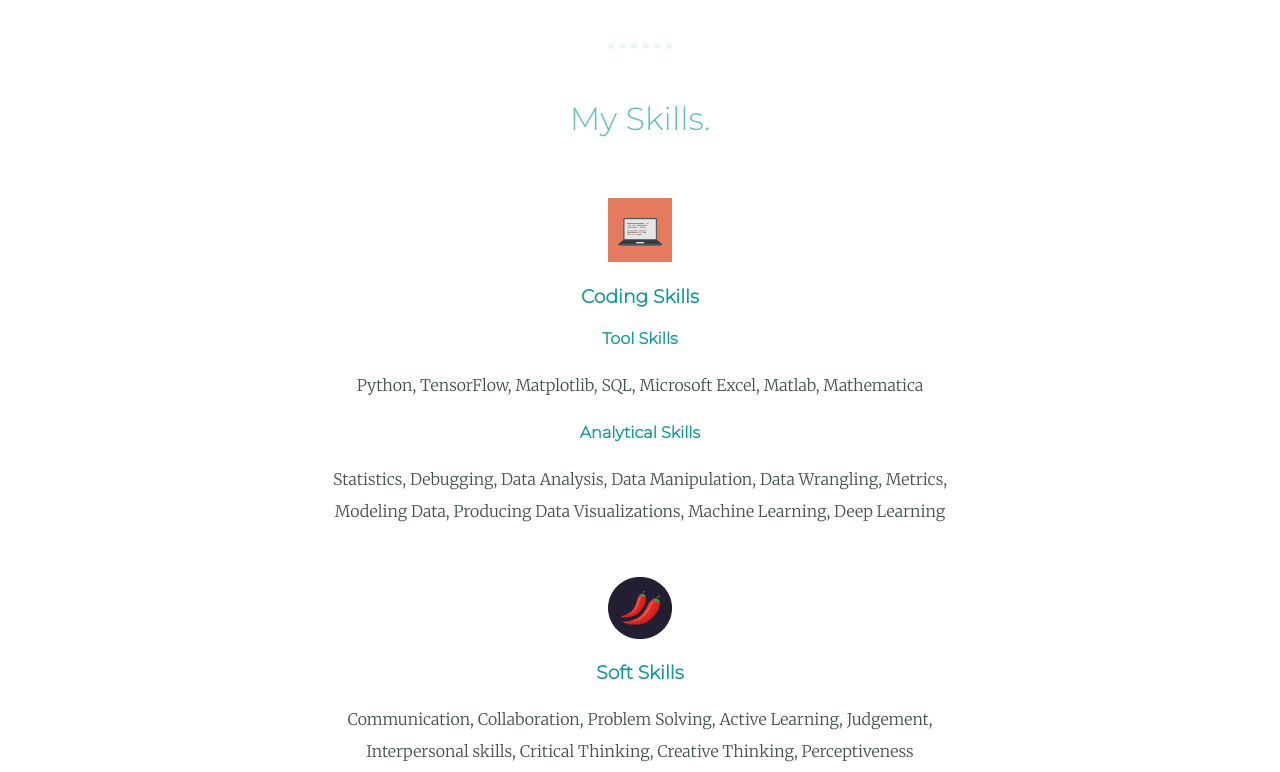
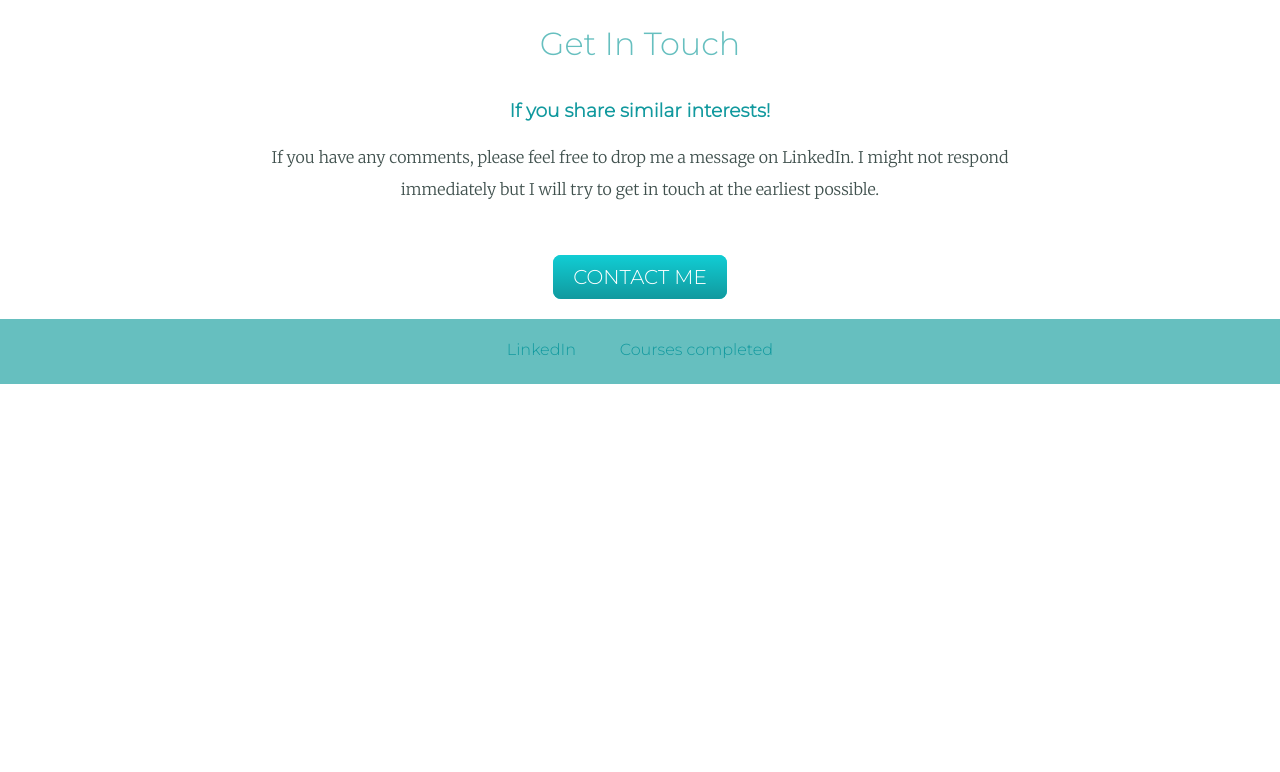
Before and after one commit to gudintak/cv-css, a plain HTML site: page index.html in a window 1280 px wide. Shown: the part 1268-2040 px from the top of the page. After the commit the page ends 1652 px from the top, so only its background shows below. Drawn offline with Linux system fonts and the light colour scheme.

Commit message:
Remove a lot of details

```diff
--- a/css/styles.css
+++ b/css/styles.css
@@ -50,11 +50,13 @@ color: #EAF6F6;
 
 .middle-container {
   margin: 100px 0;
+  margin-bottom: 30px;
 }
 
 .bottom-container {
   background-color: #66BFBF;
-  padding: 20px 0 25px
+  padding: 20px 0 25px;
+  margin-top: 30px;
 }
 
 p {
@@ -62,7 +64,7 @@ p {
 }
 
 .skill-row {
-  width: 50%;
+  width: 65%;
   margin: 50px auto 20px auto;
   text-align: center;
 }
@@ -89,7 +91,7 @@ p {
 }
 
 .intro {
-  width: 50%;
+  width: 65%;
   margin: auto;
   margin-bottom: 10px;
 }
@@ -110,7 +112,7 @@ hr {
 }
 
 .contact-message {
-  width: 50%;
+  width: 65%;
   margin: 10px auto 60px;
 }
 
--- a/index.html
+++ b/index.html
@@ -30,32 +30,11 @@
 
       </p>
     </div>
-    <hr class="skill-rule">
-    <div class="skills">
-      <h2>My Skills.</h2>
-      <div class="skill-row">
-        <img class="computer-image" src="images/computer.png" alt="">
-        <h3>Coding Skills</h3>
-        <p class="first-skill-description">
-          <h4>Tool Skills</h4>
-          <p>Python, TensorFlow, Matplotlib, SQL, Microsoft
-          Excel, Matlab, Mathematica</p>
-          <h4>Analytical Skills</h4>
-        <p> Statistics, Debugging, Data Analysis,
-         Data Manipulation, Data Wrangling, Metrics,
-        Modeling Data, Producing Data Visualizations, Machine Learning, Deep Learning</p>
-      </p>
+  </div>
 
-      </div>
-      <div class="skill-row">
-        <img class="chillies-image" src="images/chillies.png" alt="">
-        <h3>Soft Skills</h3>
-        <p>Communication, Collaboration, Problem Solving, Active Learning, Judgement,
-          Interpersonal skills, Critical Thinking, Creative Thinking, Perceptiveness
 
-        </p>
-      </div>
-    </div>
+
+
   <hr class="lasthr">
   <div class="contact-me">
     <h2>Get In Touch</h2>
@@ -64,7 +43,7 @@
       I might not respond immediately but I will try to get in touch at the earliest possible.</p>
     <a class="btn" href="https://www.linkedin.com/in/guru-raja-dintakurthi/" target="_blank">CONTACT ME</a>
   </div>
-  </div>
+
 
 
   <div class="bottom-container">
@@ -72,6 +51,7 @@
     <a class="footer-link" href="https://sites.google.com/view/guru-raja-dintakurthi-courses/home" target="_blank">Courses completed</a>
   </div>
 
+
 </body>
 
 </html>
```
Lines whose indentation alone changed are shown as unchanged.
